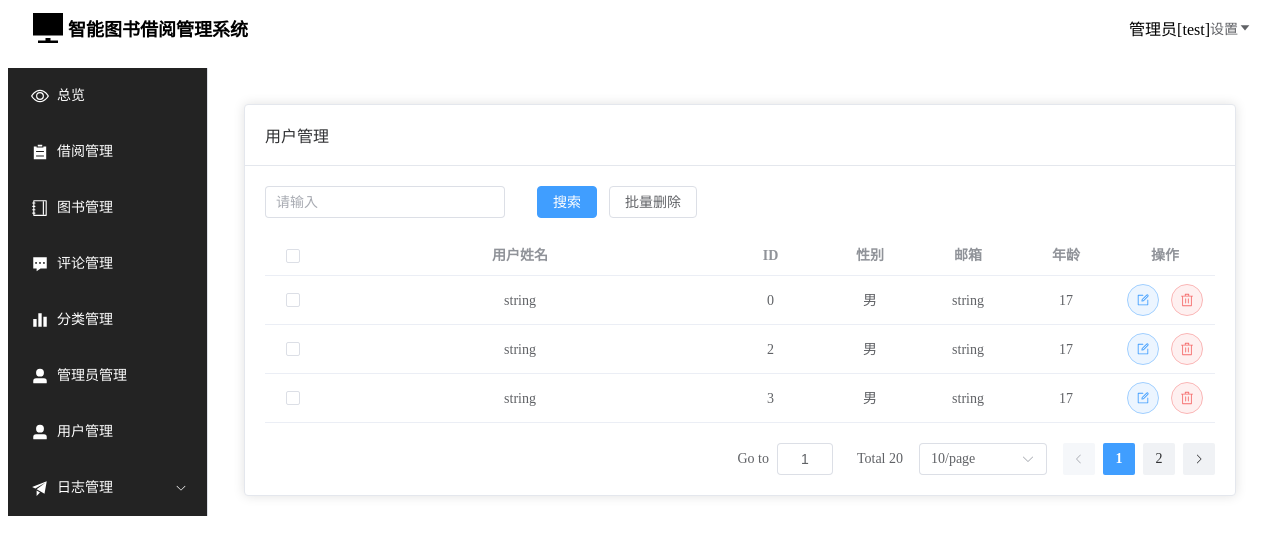
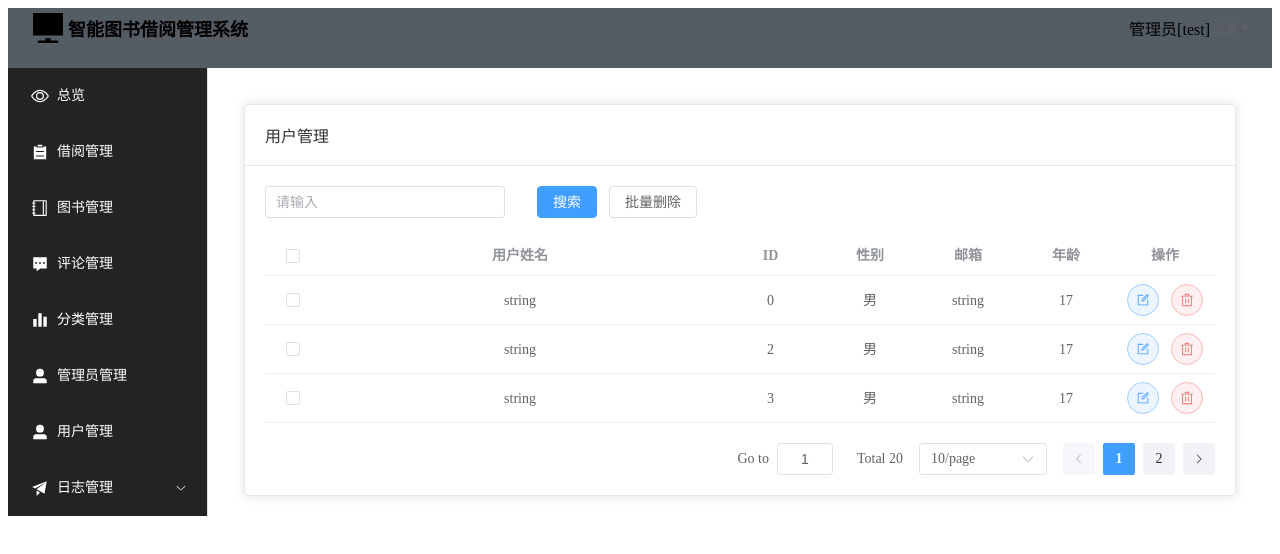
Before and after one commit to Karashok-Leo/Web-Library, a Vue app: page /admin/user in a window 1280 px wide. Shown: the top 554 px of the page. Built offline with nearby package versions, Linux system fonts and the light colour scheme; no server answers.

Commit message:
主题颜色

```diff
--- a/src/views/Admin/Main.vue
+++ b/src/views/Admin/Main.vue
@@ -1,6 +1,6 @@
 <template>
   <el-container id="components-layout-demo-custom-trigger">
-    <el-header style="background: #fff; padding: 0">
+    <el-header style="background: #545c64; padding: 0">
       <div class="header">
         <el-icon size="40px"><Platform/></el-icon>
         <span class="header-title">智能图书借阅管理系统</span>
```
